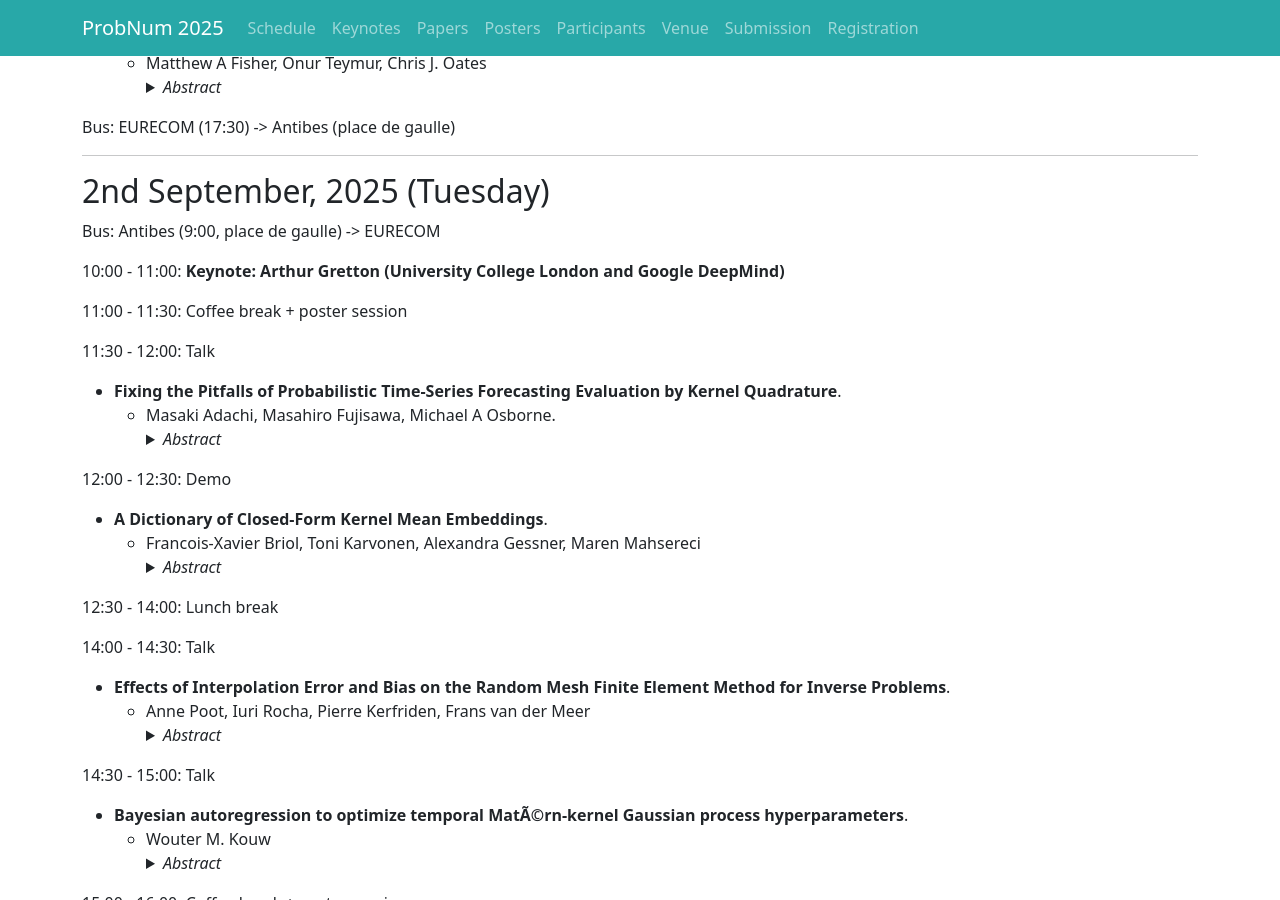
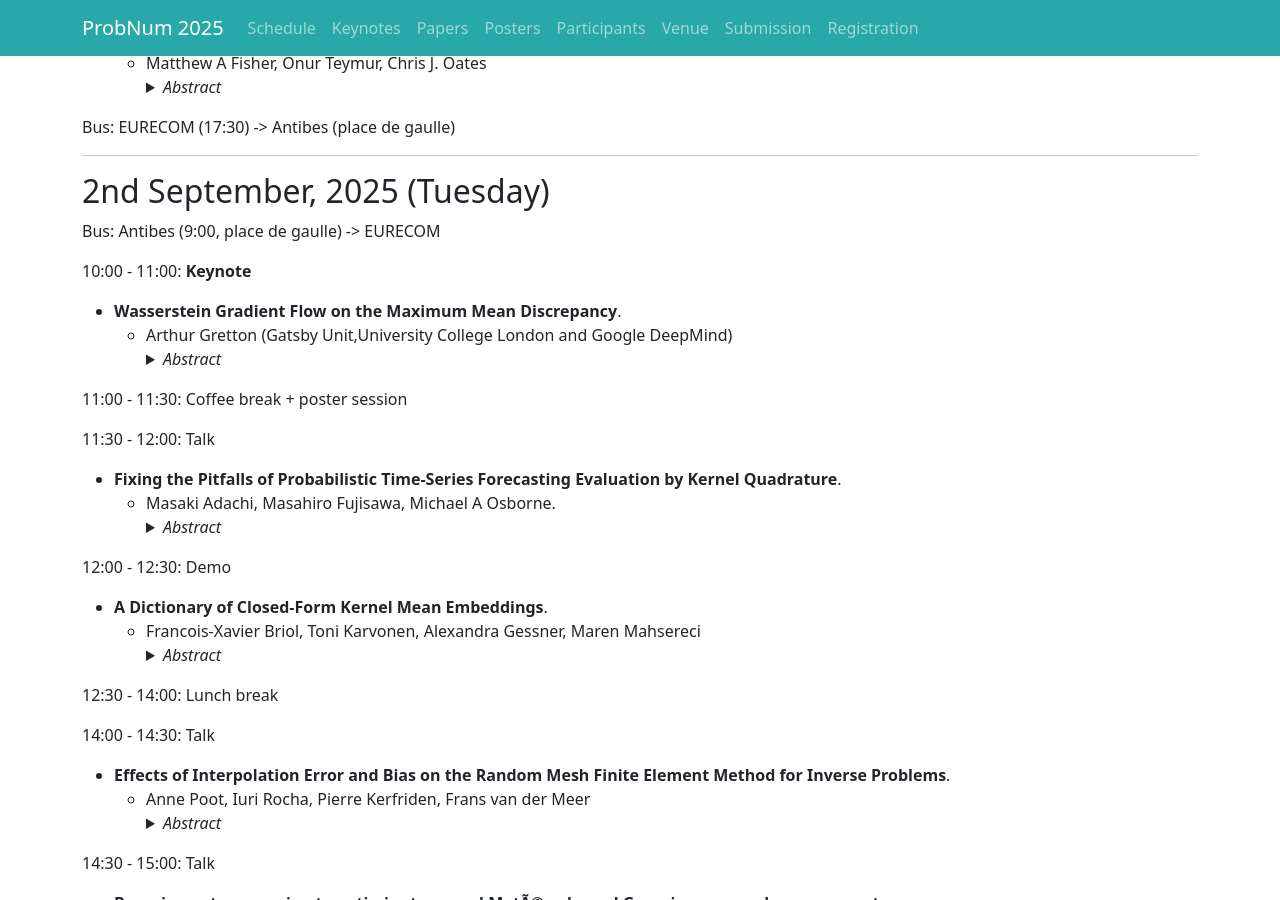
Before and after one commit to probnum2026/probnum2026.github.io, a Jekyll site: the page built from schedule.md, in a window 1280 px wide and 900 px high, scrolled down 1276 px. Built offline with Jekyll 4.4.1, drawn with Linux system fonts in a browser that asks for light colours; nearby versions of some CDN libraries; part of the change alters nothing that is shown.

Commit message:
Update schedule.md

```diff
--- a/schedule.md
+++ b/schedule.md
@@ -66,7 +66,12 @@ Bus: EURECOM (17:30) -> Antibes (place de gaulle)
 ## 2nd September, 2025 (Tuesday)
 Bus: Antibes (9:00, place de gaulle) -> EURECOM
 
-10:00 - 11:00: **Keynote: Arthur Gretton (University College London and Google DeepMind)**
+10:00 - 11:00: **Keynote**
+- **Wasserstein Gradient Flow on the Maximum Mean Discrepancy**.
+   -  Arthur Gretton (Gatsby Unit,University College London and Google DeepMind)
+       <details>
+       <summary><em>Abstract</em></summary>
+       <p>We construct a Wasserstein gradient flow on the Maximum Mean Discrepancy (MMD): an integral probability metric defined for a reproducing kernel Hilbert space (RKHS), which serves as a metric on probability measures for a sufficiently rich RKHS. This flow transports particles from an initial distribution to a target distribution, where the latter is provided simply as a sample, and can be used to generate new samples from the target distribution. We obtain conditions for convergence of the gradient flow towards a global optimum, and relate this flow to the problem of optimizing neural network parameters. We propose a way to regularize the MMD gradient flow, based on an injection of noise in the gradient, and give theoretical and empirical evidence for this procedure. We provide empirical validation of the MMD gradient flow in the setting of neural network training.</p>  </details>
 
 11:00 - 11:30: Coffee break + poster session
 
```
